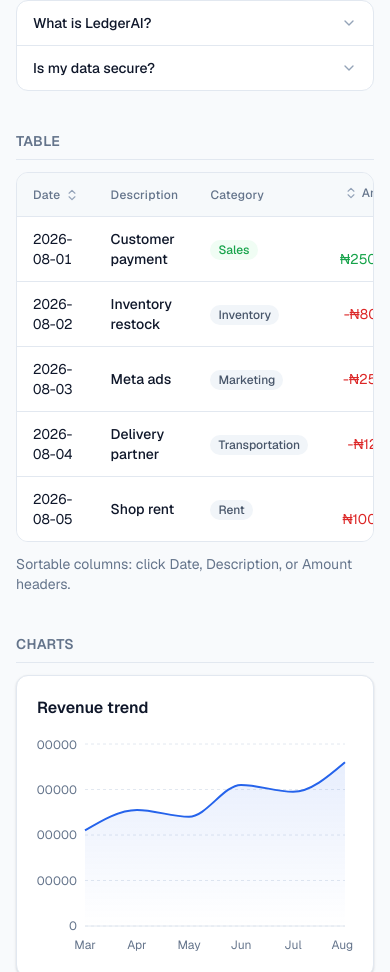
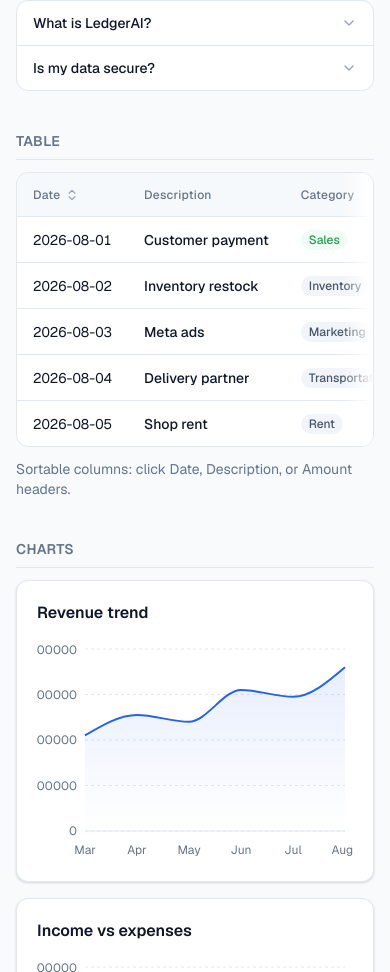
Before and after one commit to zootodev/ledgerAI, a Next.js app: page /design in a window 390 px wide. Shown: the part 2558-3530 px from the top of the page. Built offline with nearby package versions, Linux system fonts and the light colour scheme.

Commit message:
fix: improve transactions mobile responsiveness

```diff
--- a/src/components/transactions/transactions-view.tsx
+++ b/src/components/transactions/transactions-view.tsx
@@ -193,6 +193,8 @@ export function TransactionsView({
       key: "date",
       header: "Date",
       sortValue: (t) => t.date,
+      className: "min-w-32",
+      headerClassName: "min-w-32",
       cell: (t) => (
         <span className="whitespace-nowrap tabular-nums">{formatDate(t.date)}</span>
       ),
@@ -201,6 +203,8 @@ export function TransactionsView({
       key: "description",
       header: "Description",
       sortValue: (t) => t.description.toLowerCase(),
+      className: "min-w-56",
+      headerClassName: "min-w-56",
       cell: (t) => (
         <div>
           <p className="font-medium text-foreground">{t.description}</p>
@@ -213,6 +217,8 @@ export function TransactionsView({
     {
       key: "category",
       header: "Category",
+      className: "min-w-32",
+      headerClassName: "min-w-32",
       cell: (t) => {
         const c = t.categoryId ? categoriesById.get(t.categoryId) : undefined;
         return c ? (
@@ -225,6 +231,8 @@ export function TransactionsView({
     {
       key: "account",
       header: "Account",
+      className: "min-w-32",
+      headerClassName: "min-w-32",
       cell: (t) => {
         const a = t.accountId ? accountsById.get(t.accountId) : undefined;
         return a ? (
@@ -237,6 +245,8 @@ export function TransactionsView({
     {
       key: "type",
       header: "Type",
+      className: "min-w-24",
+      headerClassName: "min-w-24",
       cell: (t) => (
         <Badge tone={typeTone[t.type]}>
           {TRANSACTION_TYPE_LABELS[t.type]}
@@ -248,12 +258,16 @@ export function TransactionsView({
       header: "Amount",
       align: "right",
       sortValue: (t) => Number(t.amount),
+      className: "min-w-28",
+      headerClassName: "min-w-28",
       cell: renderAmount,
     },
     {
       key: "actions",
       header: "",
       align: "right",
+      className: "min-w-24",
+      headerClassName: "min-w-24",
       cell: (t) => (
         <div
           className="inline-flex items-center gap-1"
@@ -309,9 +323,9 @@ export function TransactionsView({
         </div>
 
         <Card className="overflow-hidden">
-          <div className="flex flex-wrap items-end gap-3 border-b border-border px-4 py-3">
+          <div className="flex w-full flex-wrap items-start gap-3 border-b border-border px-4 py-3">
             <form
-              className="flex flex-wrap items-end gap-3"
+              className="flex w-full flex-wrap items-start gap-3"
               onSubmit={(e) => {
                 e.preventDefault();
                 push({ search: searchText });
@@ -392,6 +406,7 @@ export function TransactionsView({
                   ))}
                 </Select>
               </label>
+              <div className="flex w-full flex-col gap-3 sm:w-auto sm:flex-row sm:items-end">
                 <label className="flex flex-col gap-1.5">
                   <span className="text-xs font-medium uppercase tracking-wide text-muted">
                     From
@@ -400,7 +415,7 @@ export function TransactionsView({
                     type="date"
                     value={params.dateFrom ?? ""}
                     onChange={(e) => push({ dateFrom: e.target.value || undefined })}
-                  className="w-40"
+                    className="w-full sm:w-40"
                   />
                 </label>
                 <label className="flex flex-col gap-1.5">
@@ -411,9 +426,10 @@ export function TransactionsView({
                     type="date"
                     value={params.dateTo ?? ""}
                     onChange={(e) => push({ dateTo: e.target.value || undefined })}
-                  className="w-40"
+                    className="w-full sm:w-40"
                   />
                 </label>
+              </div>
               {hasFilters && (
                 <Button
                   type="button"
--- a/src/components/ui/data-table.tsx
+++ b/src/components/ui/data-table.tsx
@@ -116,6 +116,34 @@ export function DataTable<T>({
     if (pagination) pagination.onPageChange(page);
   };
 
+  // Horizontal overflow cue: fade the right edge when the table content
+  // extends past the wrapper and the user hasn't scrolled to the end.
+  const scrollRef = React.useRef<HTMLDivElement>(null);
+  const [canScrollRight, setCanScrollRight] = React.useState(false);
+
+  const updateScrollCue = React.useCallback(() => {
+    const el = scrollRef.current;
+    if (!el) return;
+    const scrollable = el.scrollWidth > el.clientWidth + 1;
+    const atEnd = el.scrollLeft + el.clientWidth >= el.scrollWidth - 1;
+    setCanScrollRight(scrollable && !atEnd);
+  }, []);
+
+  React.useEffect(() => {
+    updateScrollCue();
+    const el = scrollRef.current;
+    if (!el) return;
+    el.addEventListener("scroll", updateScrollCue, { passive: true });
+    const observer = new ResizeObserver(updateScrollCue);
+    observer.observe(el);
+    window.addEventListener("resize", updateScrollCue);
+    return () => {
+      el.removeEventListener("scroll", updateScrollCue);
+      observer.disconnect();
+      window.removeEventListener("resize", updateScrollCue);
+    };
+  }, [updateScrollCue]);
+
   const renderSortIcon = (col: Column<T>) => {
     if (!col.sortValue) return null;
     if (effectiveSort?.key === col.key) {
@@ -130,8 +158,9 @@ export function DataTable<T>({
 
   return (
     <div className={cn("flex flex-col", className)}>
-      <div className="overflow-x-auto rounded-card border border-border bg-surface">
-        <table className="w-full border-collapse text-sm">
+      <div className="relative overflow-hidden rounded-card border border-border bg-surface">
+        <div ref={scrollRef} className="overflow-x-auto overscroll-x-contain">
+          <table className="w-full min-w-max border-collapse text-sm">
             <thead>
               <tr className="border-b border-border bg-surface-subtle/60">
                 {columns.map((col) => {
@@ -227,6 +256,13 @@ export function DataTable<T>({
           </tbody>
         </table>
         </div>
+        {canScrollRight && (
+          <div
+            aria-hidden="true"
+            className="pointer-events-none absolute inset-y-0 right-0 w-8 bg-gradient-to-l from-surface to-transparent"
+          />
+        )}
+      </div>
 
       {pagination && totalPages > 1 && !loading && (
         <div className="mt-3 flex items-center justify-between text-sm">
```
Lines whose indentation alone changed are shown as unchanged.
